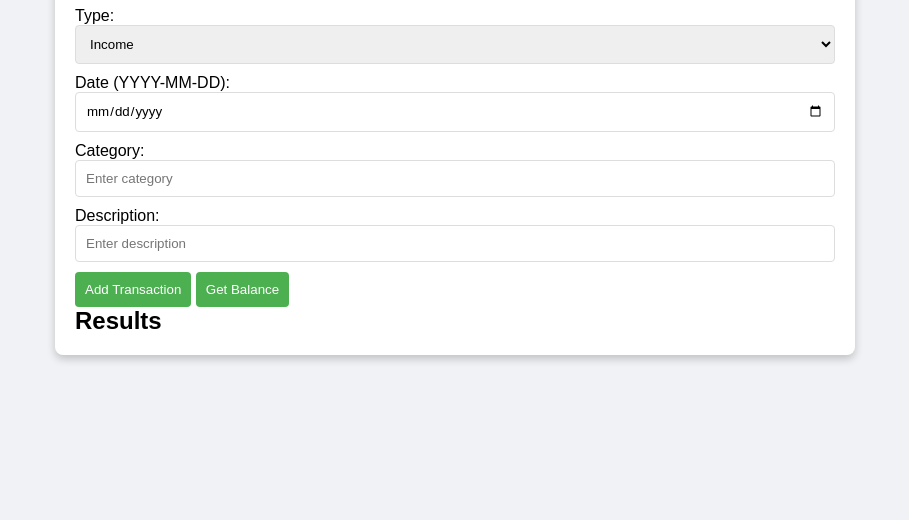
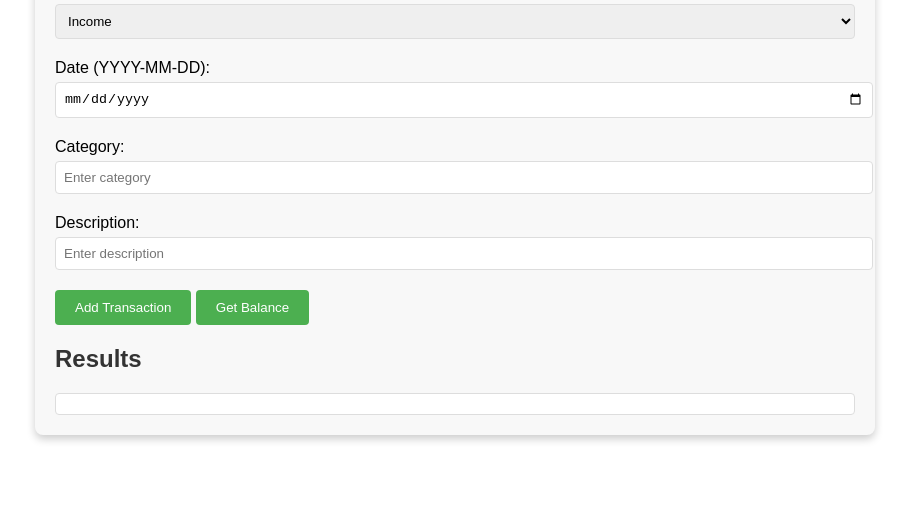
Before and after one commit to iAakash1/finance_28-10-24_10pm, a plain HTML site: page index.html in a window 1280 px wide. Shown: the part 280-800 px from the top of the page, without its empty margins (185-1094 px from the left). Drawn offline with Linux system fonts and the light colour scheme.

Commit message:
styles.css

```diff
--- a/styles.css
+++ b/styles.css
@@ -1,73 +1,68 @@
-* {
-    box-sizing: border-box;
-    margin: 0;
-    padding: 0;
+/* styles.css */
+body {
     font-family: Arial, sans-serif;
-}
-
-body {
     display: flex;
     justify-content: center;
     align-items: center;
-    height: 100vh;
-    background-color: #f0f2f5;
+    min-height: 100vh;
+    margin: 0;
 }
 
 .container {
-    width: 90%;
     max-width: 800px;
-    background-color: #ffffff;
+    width: 100%;
+    margin: 20px;
     padding: 20px;
+    box-shadow: 0px 4px 8px rgba(0, 0, 0, 0.2);
     border-radius: 8px;
-    box-shadow: 0 4px 8px rgba(0, 0, 0, 0.2);
+    background-color: #f8f8f8;
 }
 
-h1 {
-    text-align: center;
-    color: #333;
+.form-section {
+    margin-bottom: 20px;
 }
 
-.form-container {
-    display: flex;
-    flex-direction: column;
-    gap: 10px;
+.form-section label {
+    display: block;
+    margin-top: 10px;
 }
 
-input, select {
+.form-section input, .form-section select {
     width: 100%;
-    padding: 10px;
+    padding: 8px;
+    margin-top: 5px;
+    margin-bottom: 10px;
     border: 1px solid #ddd;
     border-radius: 4px;
-    margin-bottom: 10px;
-}
-
-.button-container {
-    display: flex;
-    flex-wrap: wrap;
-    gap: 10px;
 }
 
 button {
-    flex: 1 1 30%;
-    padding: 10px;
+    margin-top: 10px;
+    padding: 10px 20px;
+    background-color: #4CAF50;
     color: white;
-    background-color: #4CAF50;
     border: none;
     border-radius: 4px;
     cursor: pointer;
-    transition: background-color 0.3s;
 }
 
 button:hover {
     background-color: #45a049;
 }
 
-.results {
+.result-section {
     margin-top: 20px;
-    padding: 15px;
-    background-color: #f9f9f9;
+}
+
+.result-section h2 {
+    color: #333;
+}
+
+#results {
+    padding: 10px;
     border: 1px solid #ddd;
     border-radius: 4px;
-    min-height: 50px;
-    word-wrap: break-word;
+    background-color: #fff;
+    max-height: 200px;
+    overflow-y: auto;
 }
```
